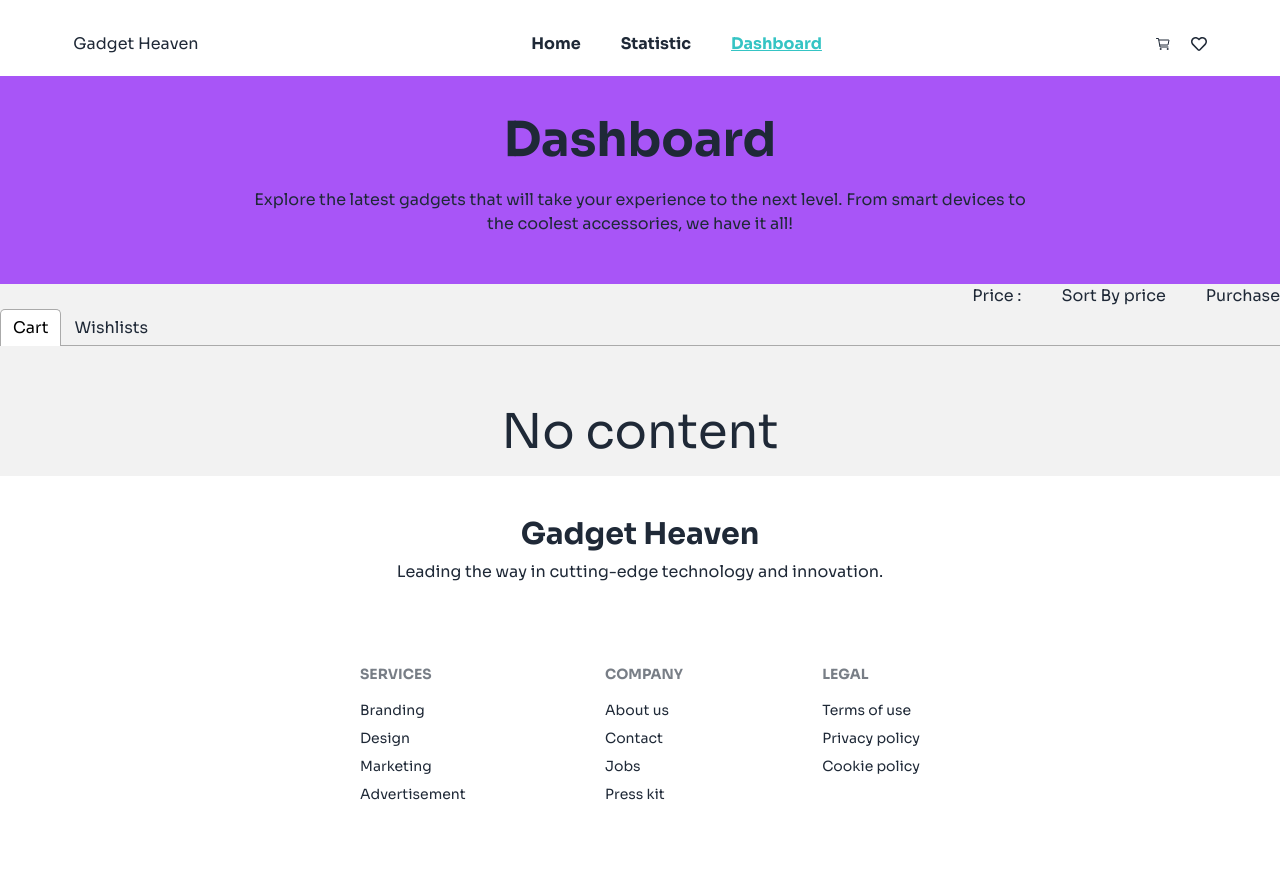
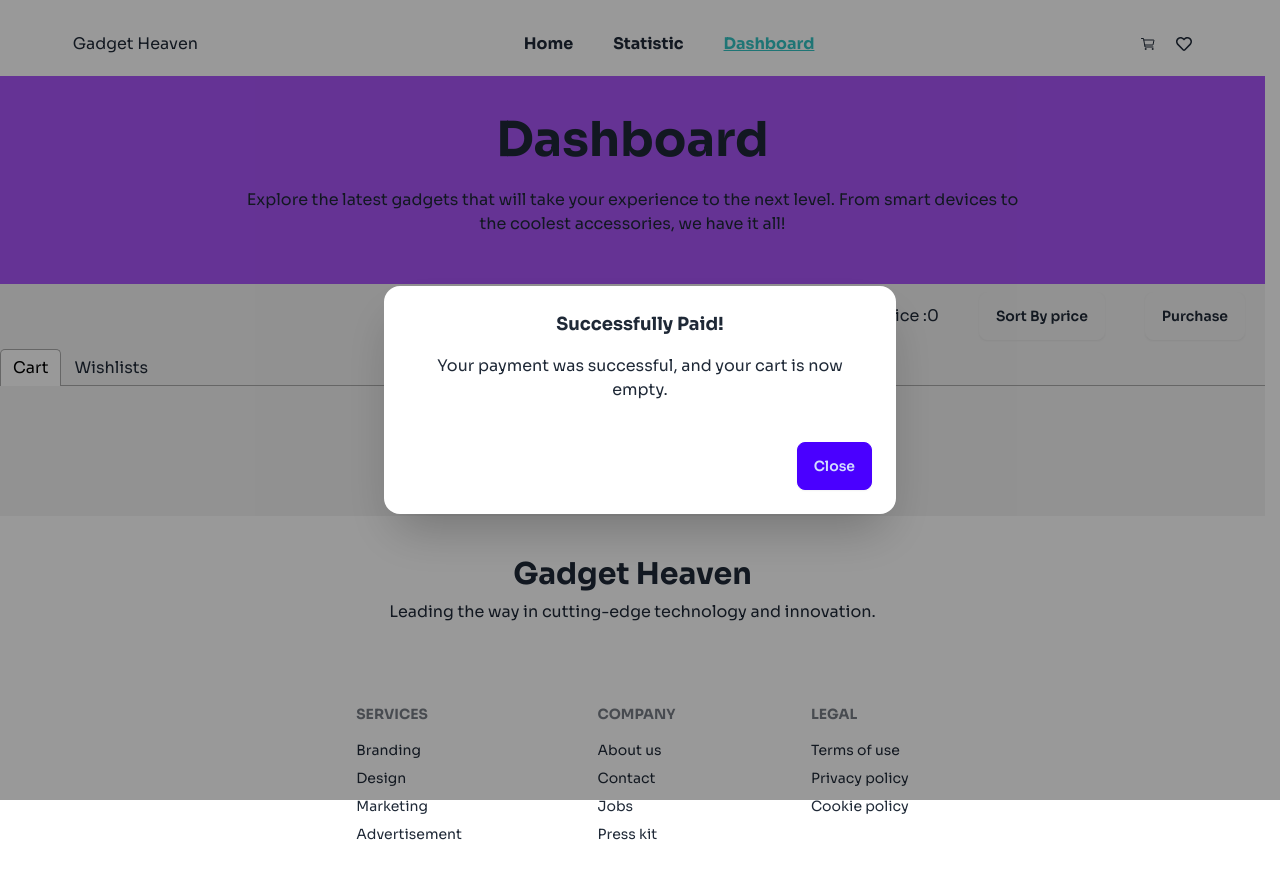
Before and after one commit to KI-Anik/a8-gadget-store, a React (Vite) app: page /dashboard in a window 1280 px wide. Both pictures are taken after a click on the button "Purchase". Shown: the top 878 px of the page. Before the commit the page ends 844 px from the top, so only its background shows below. Built offline with nearby package versions, Linux system fonts and the light colour scheme.

Commit message:
dashboard price, sorting, purchase func done

```diff
--- a/src/components/AllProducts/AllProducts.jsx
+++ b/src/components/AllProducts/AllProducts.jsx
@@ -32,7 +32,7 @@ const AllProducts = ({categories}) => {
 
                     <div className='card bg-base-100 items-center shadow-xl py-8 gap-5'>
                         {
-                            categories.map(item => <button className='btn hover:bg-purple-500' onClick={()=> handleCategory(item.category)}>{item.category}</button>)
+                            categories.map(item => <button key={item.id} className='btn hover:bg-purple-500' onClick={()=> handleCategory(item.category)}>{item.category}</button>)
                         }
                     </div>
                 </aside>
--- a/src/components/DashBoard/DashBoard.jsx
+++ b/src/components/DashBoard/DashBoard.jsx
@@ -5,20 +5,30 @@ import { addToStoredList, getStoredList, removeList } from '../Utils';
 import CardList from './cardList';
 
 const DashBoard = () => {
+
     const [carts, setCarts] = useState([]);
     const [wishLists, setwishLists] = useState([])
-
+    const [totalPrice, setTotalPrice] = useState(0);
+    const [Modal, setModal] = useState(false)
 
     useEffect(() => {
-        setCarts(getStoredList('cart'))
+        const storedCarts = getStoredList('cart')
+        setCarts(storedCarts)
+        setTotalPrice(calculateTotalPrice(storedCarts))
         setwishLists(getStoredList('wish-list'))
     }, [])
+
+    const calculateTotalPrice = (list) => {
+        return list.reduce((sum, item)=> sum + item.price, 0)
+    };
 
     const handleRemove = (id, type) => {
         removeList(id, type);
 
         if (type === 'cart') {
-            setCarts(getStoredList('cart'))
+            const updatedCarts = getStoredList('cart')
+            setCarts(updatedCarts)
+            setTotalPrice(calculateTotalPrice(updatedCarts))
         } else {
             setwishLists(getStoredList('wish-list'))
         }
@@ -27,8 +37,22 @@ const DashBoard = () => {
     const moveToCart = item => {
         handleRemove(item.id, 'wish-list')
         addToStoredList(item, 'cart')
-        setCarts(getStoredList('cart'))
+        const updatedCarts = getStoredList('cart')
+        setCarts(updatedCarts)
+        setTotalPrice(calculateTotalPrice(updatedCarts))
     }
+
+    const handleSortByPrice = () => {
+        const sortedCarts = [...carts].sort((a,b) => a.price - b.price);
+        setCarts(sortedCarts);
+    };
+
+    const handlePurchase = () => {
+        setModal(true);
+        setCarts([]);
+        setTotalPrice(0);
+        localStorage.setItem('cart', JSON.stringify([]));
+    };
 
     return (
         <div>
@@ -38,10 +62,10 @@ const DashBoard = () => {
                 <p className='font-xl'>Explore the latest gadgets that will take your experience to the next level. From smart devices to <br /> the coolest accessories, we have it all!</p>
             </div>
 
-            <div className='flex justify-end items-center gap-10'>
-                <h3>Price :</h3>
-                <button>Sort By price</button>
-                <button>Purchase</button>
+            <div className='flex px-5 py-2 justify-end items-center gap-10 '>
+                <h3>Price :{totalPrice} </h3>
+                <button onClick={handleSortByPrice} className='btn hover:bg-lime-400'>Sort By price</button>
+                <button onClick={handlePurchase} className='btn hover:bg-green-500'>Purchase</button>
             </div>
             <Tabs>
                 <TabList >
@@ -82,6 +106,20 @@ const DashBoard = () => {
             </Tabs>
 
 
+            {Modal && (
+        <div className="modal modal-open text-center">
+          <div className="modal-box">
+            <h3 className="font-bold text-lg">Successfully Paid!</h3>
+            <p className="py-4">Your payment was successful, and your cart is now empty.</p>
+            <div className="modal-action">
+              <button className="btn btn-primary" onClick={() => setModal(false)}>
+                Close
+              </button>
+            </div>
+          </div>
+        </div>
+      )}
+
         </div>
     );
 };
--- a/src/main.jsx
+++ b/src/main.jsx
@@ -40,6 +40,7 @@ const router = createBrowserRouter([
       },
       {
         path: '/dashboard',
+        loader: () => fetch('/fakeData.json'),
         element: <DashBoard></DashBoard>,
       },
     ]
```
